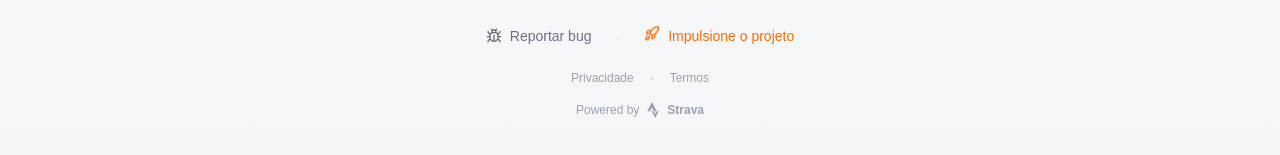
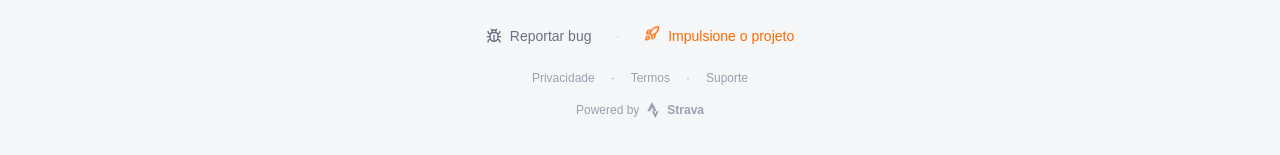
Before and after one commit to jrmarcello/runasty, a Next.js app: page / in a window 1280 px wide. Shown: the part 417-572 px from the top of the page. Built offline with nearby package versions, Linux system fonts and the light colour scheme; no server answers; the database is empty; sample sign-in values are in the browser's storage.

Commit message:
feat: adicionar link de suporte no footer

```diff
--- a/src/components/layout/footer.tsx
+++ b/src/components/layout/footer.tsx
@@ -71,6 +71,10 @@ export function Footer() {
           <span>·</span>
           <Link href="/terms" className="hover:text-gray-600 dark:hover:text-gray-300 transition-colors">
             Termos
+          </Link>
+          <span>·</span>
+          <Link href="/support" className="hover:text-gray-600 dark:hover:text-gray-300 transition-colors">
+            Suporte
           </Link>
         </div>
 
```
